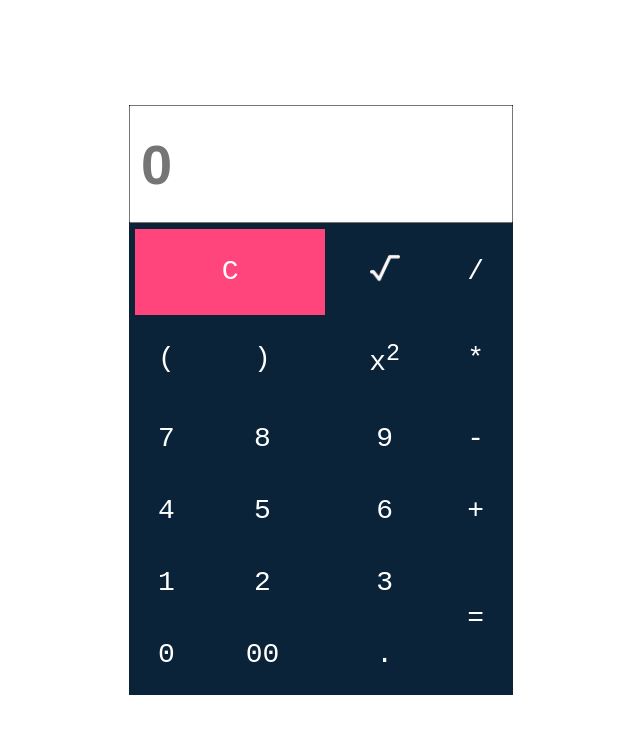
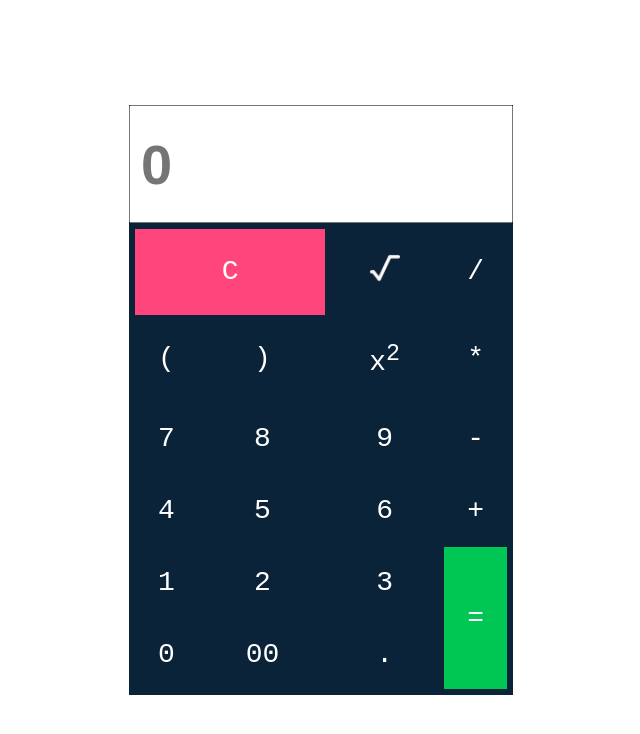
Before and after one commit to nursulton13/kalkulyator, a plain HTML site: page index.html in a window 1280 px wide. Shown: the whole page, without its empty margins (319-959 px from the left). Drawn offline with Linux system fonts and the light colour scheme.

Commit message:
kalkulyator tayyor

```diff
--- a/index.html
+++ b/index.html
@@ -38,7 +38,7 @@
                 <td>1</td>
                 <td>2</td>
                 <td>3</td>
-                <td rowspan="2">=</td>
+                <td class="result" rowspan="2">=</td>
             </tr>
             <tr>
                 <td>0</td>
--- a/style/style.css
+++ b/style/style.css
@@ -40,6 +40,9 @@ tr{
 .tozalovchi{
     background-color:#FF457B;
 }
+.result{
+    background-color: #00c753;
+}
 td{
     cursor: pointer;
 }
```
